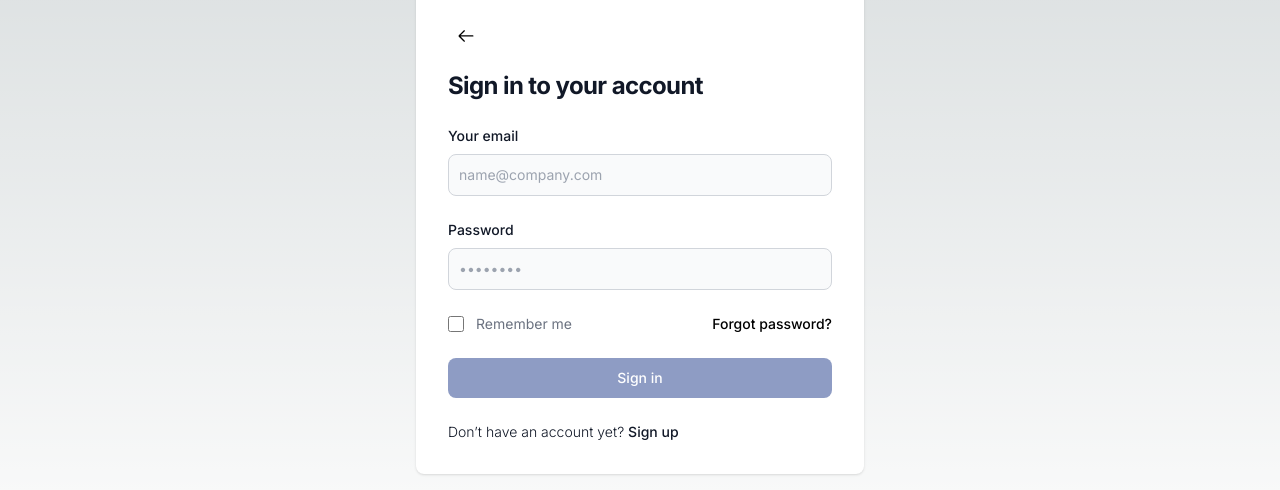
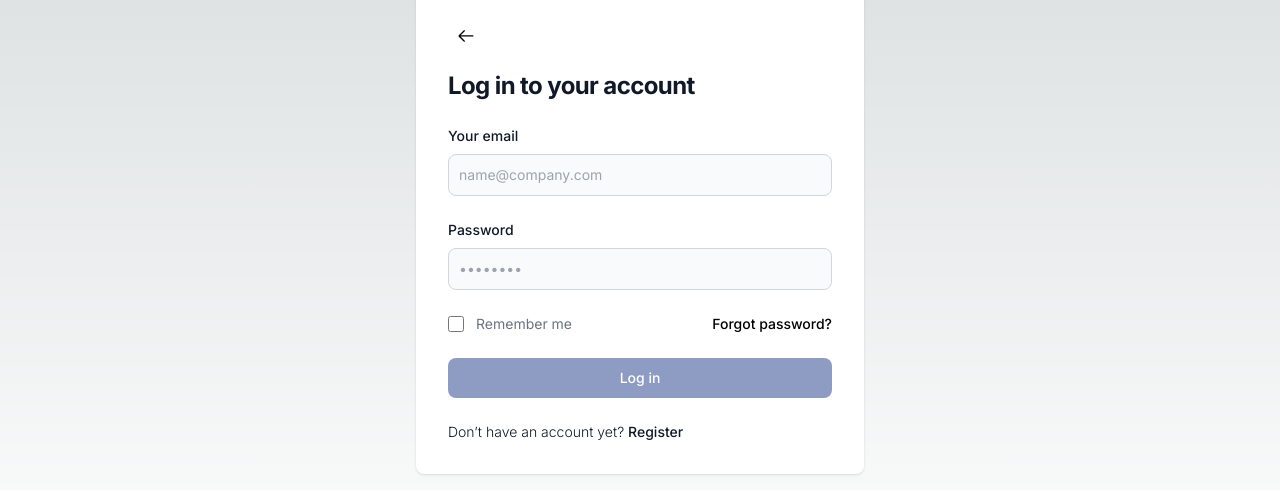
Before and after one commit to Nipunc55/youtube-playlist, a Next.js app: page /login in a window 1280 px wide. Shown: the part 172-662 px from the top of the page. Built offline with nearby package versions, Linux system fonts and the light colour scheme.

Commit message:
login name rename

```diff
--- a/src/app/login/page.tsx
+++ b/src/app/login/page.tsx
@@ -92,7 +92,7 @@ export default function LoginForm() {
             </svg>
           </button>
           <h1 className="text-xl font-bold leading-tight tracking-tight text-gray-900 md:text-2xl dark:text-white">
-            Sign in to your account
+            Log in to your account
           </h1>
           <form className="space-y-4 md:space-y-6" onSubmit={handleSubmit}>
             <div>
@@ -148,7 +148,7 @@ export default function LoginForm() {
               type="submit"
               className="w-full text-white bg-primary-600 hover:bg-primary-700 focus:ring-4 focus:outline-none focus:ring-primary-300 font-medium rounded-lg text-sm px-5 py-2.5 text-center dark:bg-primary-600 dark:hover:bg-primary-700 dark:focus:ring-primary-800 bg-blue-900 bg-opacity-50"
             >
-              Sign in
+              Log in
             </button>
             <p className="text-sm font-light text-gray-900 dark:text-black-900">
               Don’t have an account yet?{" "}
@@ -156,7 +156,7 @@ export default function LoginForm() {
                 href="/signup"
                 className="font-medium text-primary-600 hover:underline dark:text-primary-500 "
               >
-                Sign up
+                Register
               </a>
             </p>
           </form>
```
